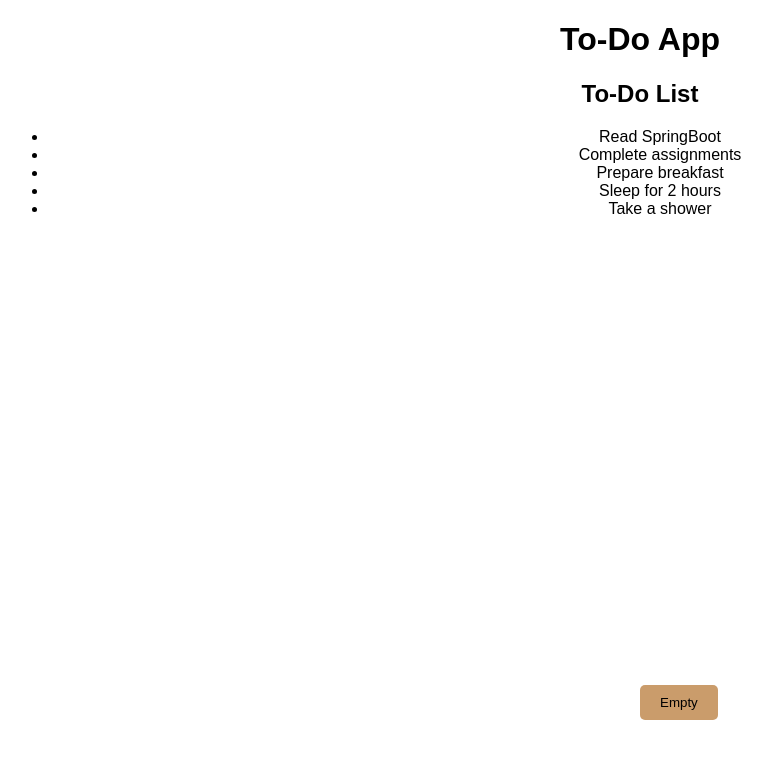
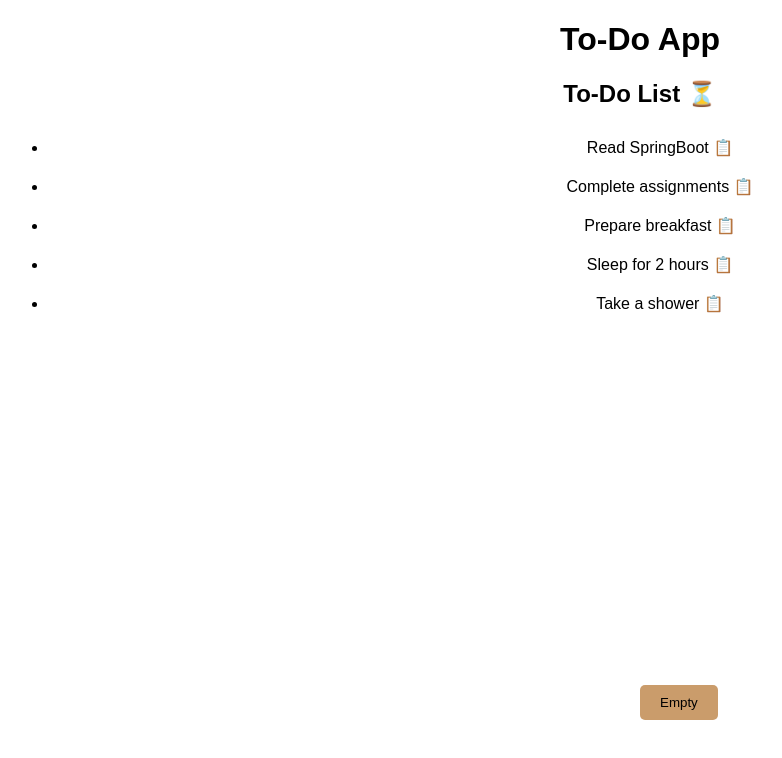
Before and after one commit to Yuthika9/ToDo, a React (Create React App) app: page / in a window 1280 px wide. Shown: the top 758 px of the page, without its empty margins (0-782 px from the left). Built offline with nearby package versions, Linux system fonts and the light colour scheme.

Commit message:
Fith checkpoint till (c)

```diff
--- a/src/Components/Header.js
+++ b/src/Components/Header.js
@@ -1,7 +1,7 @@
 export default function Header() {
     return (
       <header className="Header">
-        <h1>To-Do App</h1>
+        <h1>To-Do App </h1>
       </header>
     );
   }
--- a/src/Components/ToDoList.js
+++ b/src/Components/ToDoList.js
@@ -2,13 +2,19 @@ import React from 'react';
 import { useState } from 'react';
 
 function ToDoList(){
-    const [tasks,setTasks] = useState([
-        "Read SpringBoot",
-        "Complete assignments",
-        "Prepare breakfast",
-        "Sleep for 2 hours",
-        "Take a shower"
-      ]);
+    const [tasks, setTasks] = useState([
+        { text: "Read SpringBoot 📋", completed: false },
+        { text: "Complete assignments 📋", completed: false },
+        { text: "Prepare breakfast 📋", completed: false },
+        { text: "Sleep for 2 hours 📋", completed: false },
+        { text: "Take a shower 📋", completed: false }
+    ]);
+
+    const handleTaskToggle = (index) => {
+        const updatedTasks = [...tasks];
+        updatedTasks[index].completed = !updatedTasks[index].completed;
+        setTasks(updatedTasks);
+    };
 
      const handleEmptyButtonClick = () => {
         setTasks([]); // Clear the list of tasks
@@ -16,18 +22,24 @@ function ToDoList(){
 
       return (
         <div className="todo-list">
-          <h2>To-Do List</h2>
-           { tasks.length === 0 ?
-           <p>Nothing to do buddy. Sleep!</p>:
-            (<ul>
-              {tasks.map((task, index) => (
-                <li key={index} >{task}</li>
-              ))}
-            </ul>)}
-
-            <button className = "empty-button" onClick={handleEmptyButtonClick}>Empty</button>
+            <h2>To-Do List ⏳</h2>
+            {tasks.length === 0 ?
+                <p>Nothing to do buddy. Sleep! 😴 </p> :
+                <ul>
+                    {tasks.map((task, index) => (
+                        <li
+                            key={index}
+                            className={task.completed ? 'completed 👍🏻 ' : ''}
+                            onClick={() => handleTaskToggle(index)}
+                        >
+                            {task.text}
+                        </li>
+                    ))}
+                </ul>
+            }
+            <button className="empty-button" onClick={handleEmptyButtonClick}>Empty</button>
         </div>
-      );
+    );
 
 
 }
--- a/src/styles.css
+++ b/src/styles.css
@@ -22,6 +22,15 @@
   font-style: italic;
 }
 
+.todo-list li {
+  padding: 10px;
+  cursor: pointer;
+}
+
+.todo-list li.completed {
+  text-decoration: line-through;
+}
+
 .empty-button{
 
   position: absolute;
@@ -32,4 +41,9 @@
   padding: 10px 20px;
   border: none;
   border-radius: 5px;
+  cursor: pointer;
 }
+
+.empty-button:hover {
+  background-color: #ff8c66;
+}
```
